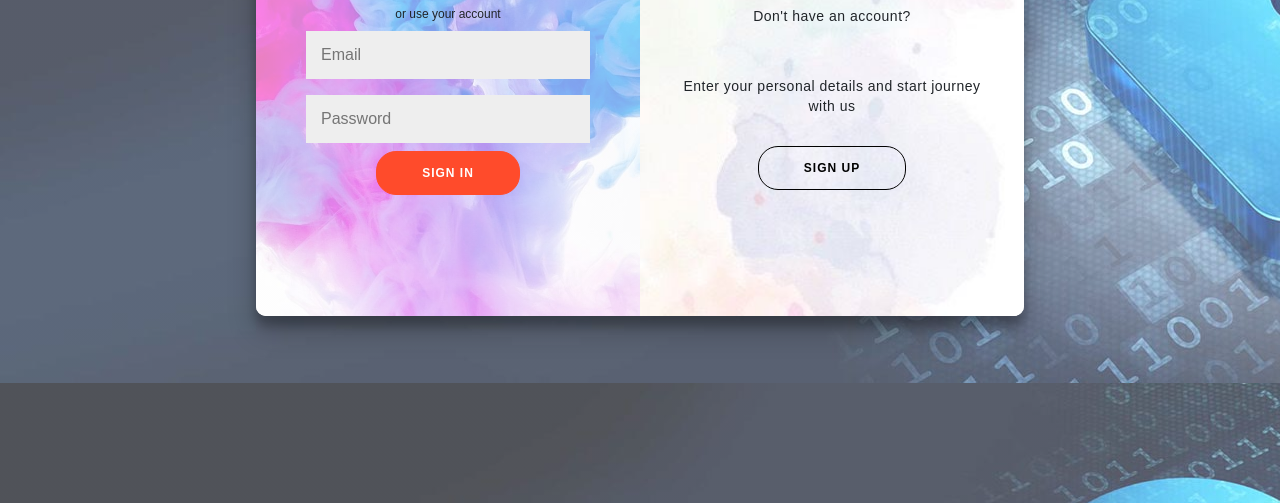
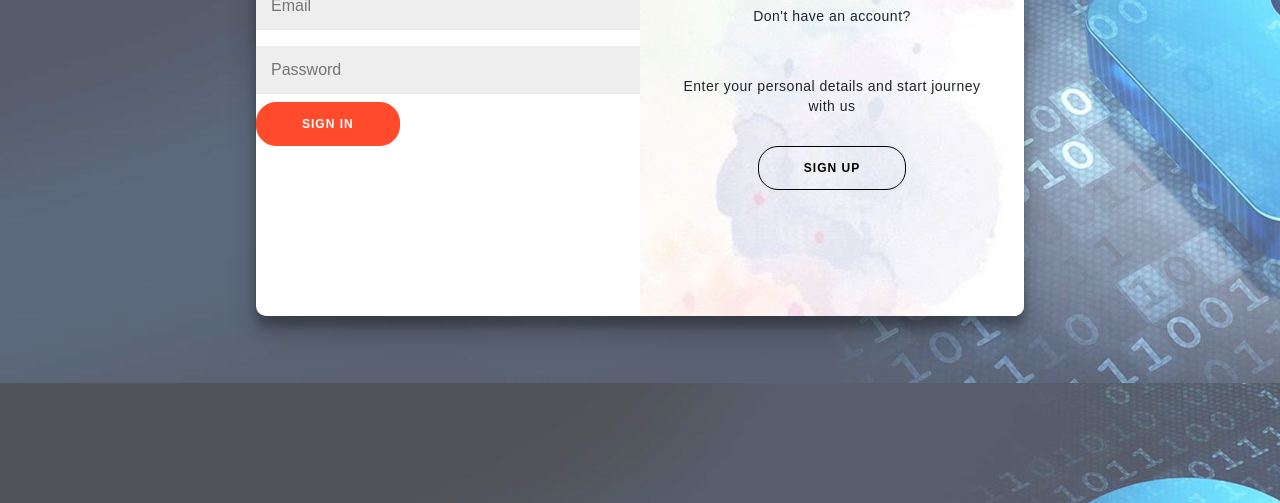
Before and after one commit to M00SY/Smart-Login-System, a plain HTML site: page index.html in a window 1280 px wide. Shown: the part 327-830 px from the top of the page. Drawn offline with Linux system fonts and the light colour scheme.

Commit message:
Update index-style.css

```diff
--- a/css/index-style.css
+++ b/css/index-style.css
@@ -65,7 +65,7 @@ button.ghost {
   color: black;
 }
 
-form {
+.myform {
   background-image: linear-gradient(rgba(255, 255, 255, 0.5) 20% 80%),
     url(../images/colored.jpg);
   background-size: cover;
```
